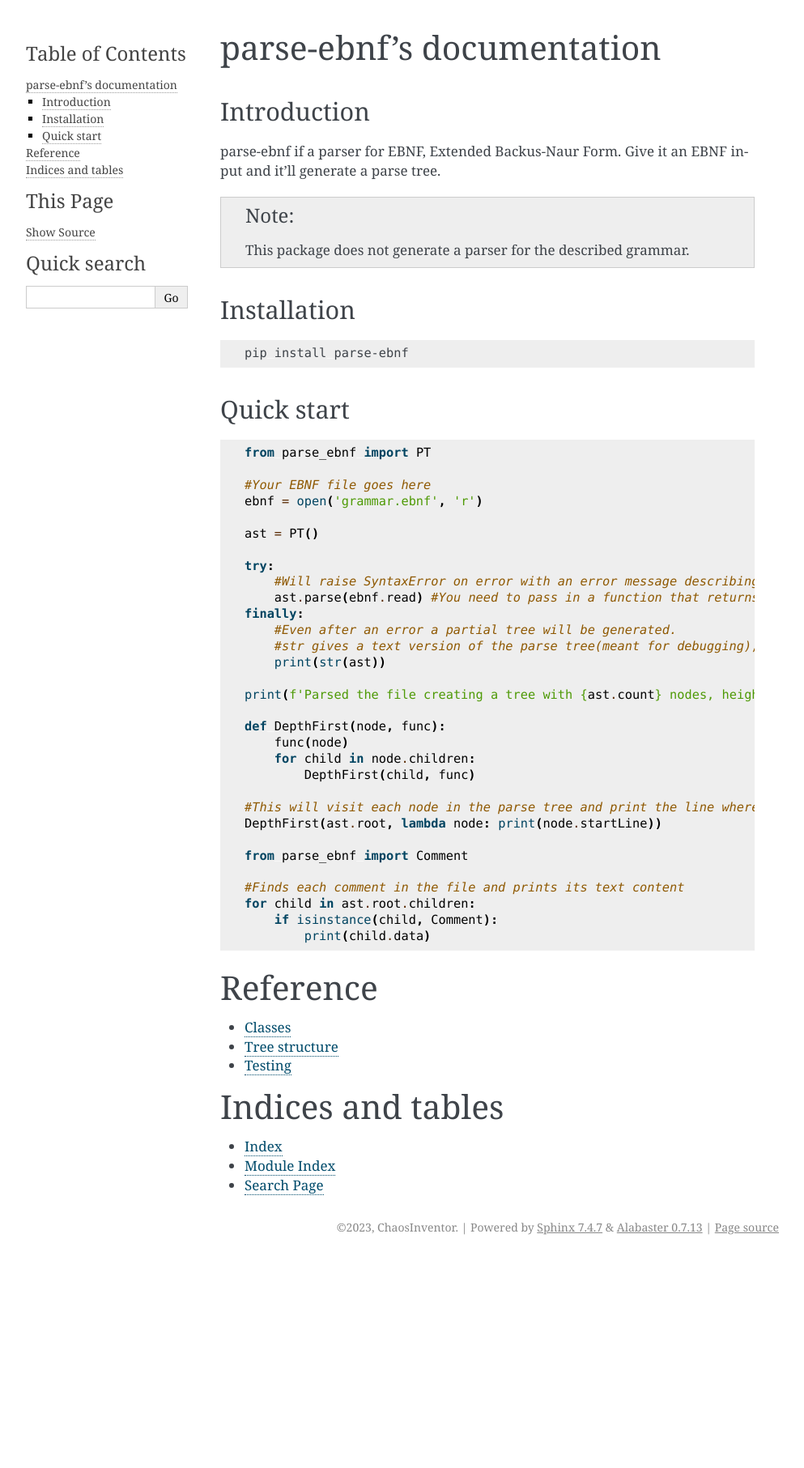
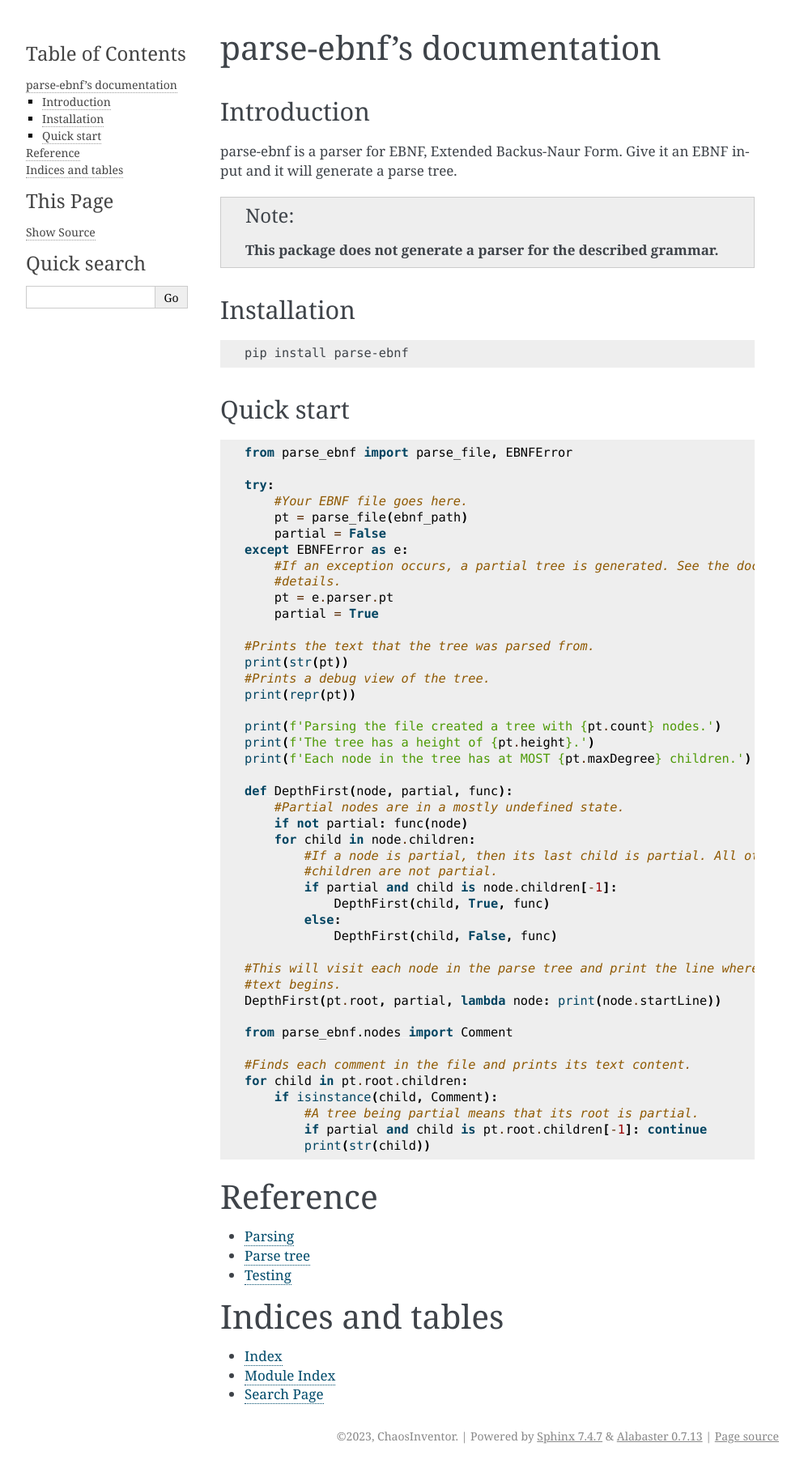
Before and after one commit to ChaosInventor/parse-ebnf, a Sphinx documentation site: the page built from docs/index.rst, in a window 1280 px wide. Shown: the whole page at 81% size, without its empty margins (148-1141 px from the left). Built offline with Sphinx 7.4.7, drawn with Linux system fonts in a browser that asks for light colours; before the commit the page ends 1555 px from its top, so only the background shows below that.

Commit message:
Update documentation index

```diff
--- a/docs/index.rst
+++ b/docs/index.rst
@@ -4,10 +4,10 @@ parse-ebnf's documentation
 Introduction
 ------------
 
-parse-ebnf if a parser for EBNF, Extended Backus-Naur Form. Give it an EBNF
-input and it'll generate a parse tree.
+parse-ebnf is a parser for EBNF, Extended Backus-Naur Form. Give it an EBNF
+input and it will generate a parse tree.
 
-.. note:: This package does not generate a parser for the described grammar.
+.. note:: **This package does not generate a parser for the described grammar.**
 
 Installation
 ------------
@@ -16,42 +16,58 @@ Installation
 
     pip install parse-ebnf
 
+.. _example:
+.. index:: example
+
 Quick start
 -----------
 
 .. code-block:: python
 
-    from parse_ebnf import PT
-
-    #Your EBNF file goes here
-    ebnf = open('grammar.ebnf', 'r')
-
-    ast = PT()
+    from parse_ebnf import parse_file, EBNFError
 
     try:
-        #Will raise SyntaxError on error with an error message describing what went wrong
-        ast.parse(ebnf.read) #You need to pass in a function that returns n characters where n is given as the first parameter.
-    finally:
-        #Even after an error a partial tree will be generated.
-        #str gives a text version of the parse tree(meant for debugging), while repr gives the text that it was produced from.
-        print(str(ast))
+        #Your EBNF file goes here.
+        pt = parse_file(ebnf_path)
+        partial = False
+    except EBNFError as e:
+        #If an exception occurs, a partial tree is generated. See the docs for
+        #details.
+        pt = e.parser.pt
+        partial = True
 
-    print(f'Parsed the file creating a tree with {ast.count} nodes, height of {ast.height}. Each node has at MOST {ast.maxDegree} children.')
+    #Prints the text that the tree was parsed from.
+    print(str(pt))
+    #Prints a debug view of the tree.
+    print(repr(pt))
 
-    def DepthFirst(node, func):
-        func(node)
+    print(f'Parsing the file created a tree with {pt.count} nodes.')
+    print(f'The tree has a height of {pt.height}.')
+    print(f'Each node in the tree has at MOST {pt.maxDegree} children.')
+
+    def DepthFirst(node, partial, func):
+        #Partial nodes are in a mostly undefined state.
+        if not partial: func(node)
         for child in node.children:
-            DepthFirst(child, func)
+            #If a node is partial, then its last child is partial. All other
+            #children are not partial.
+            if partial and child is node.children[-1]:
+                DepthFirst(child, True, func)
+            else:
+                DepthFirst(child, False, func)
 
-    #This will visit each node in the parse tree and print the line where its text begins
-    DepthFirst(ast.root, lambda node: print(node.startLine))
+    #This will visit each node in the parse tree and print the line where its
+    #text begins.
+    DepthFirst(pt.root, partial, lambda node: print(node.startLine))
 
-    from parse_ebnf import Comment
+    from parse_ebnf.nodes import Comment
 
-    #Finds each comment in the file and prints its text content
-    for child in ast.root.children:
+    #Finds each comment in the file and prints its text content.
+    for child in pt.root.children:
         if isinstance(child, Comment):
-            print(child.data)
+            #A tree being partial means that its root is partial.
+            if partial and child is pt.root.children[-1]: continue
+            print(str(child))
 
 Reference
 =========
@@ -59,8 +75,8 @@ Reference
 .. toctree::
    :maxdepth: 1
 
-    Classes <classes.rst>
-    Tree structure <tree.rst>
+    Parsing <parsing.rst>
+    Parse tree <tree.rst>
     Testing <testing.rst>
 
 Indices and tables
--- /dev/null
+++ b/docs/parsing.rst
@@ -0,0 +1,4 @@
+Parsing
+-------
+
+Stub
```
Also changed, not shown: docs/classes.rst (deleted, +0 -15 lines).
